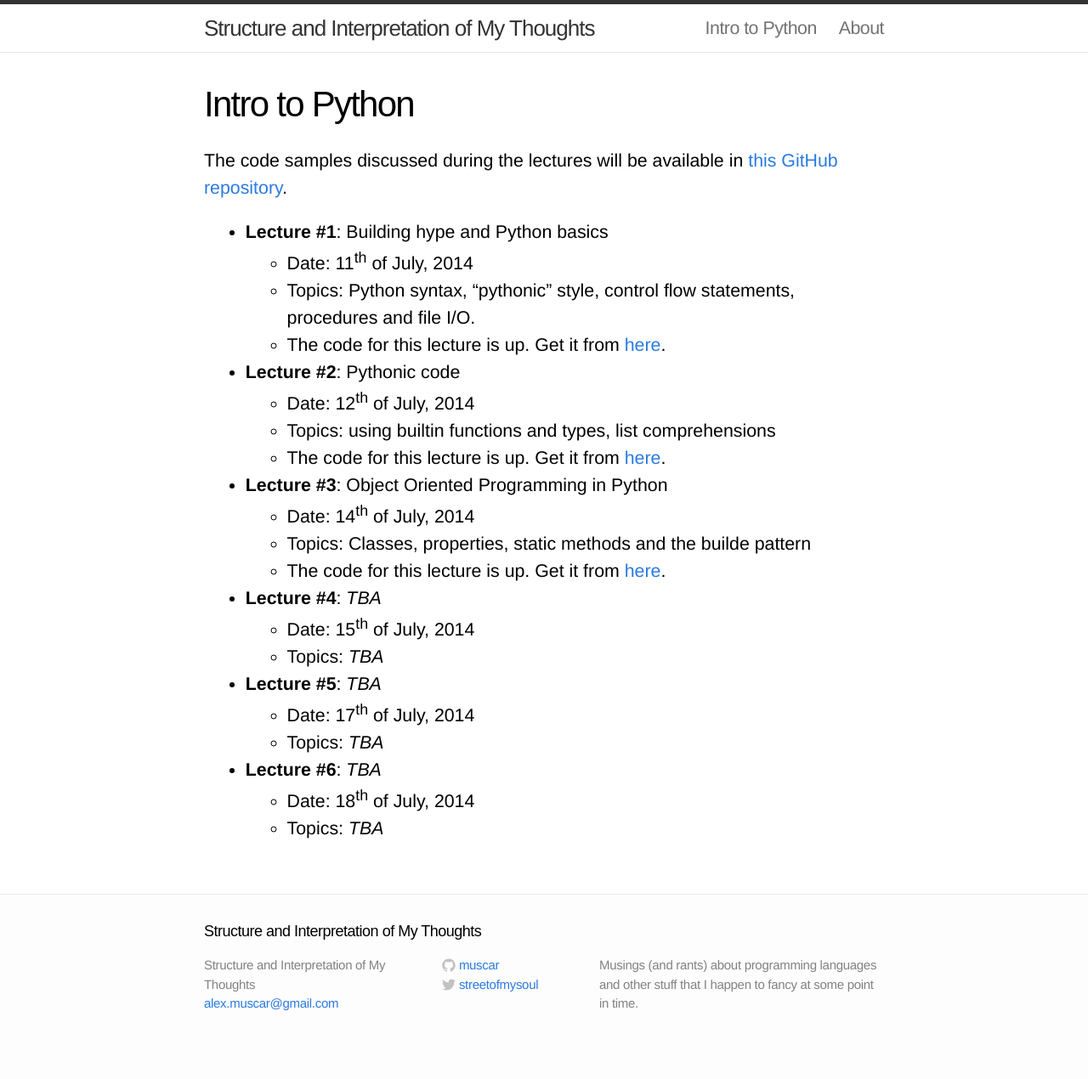
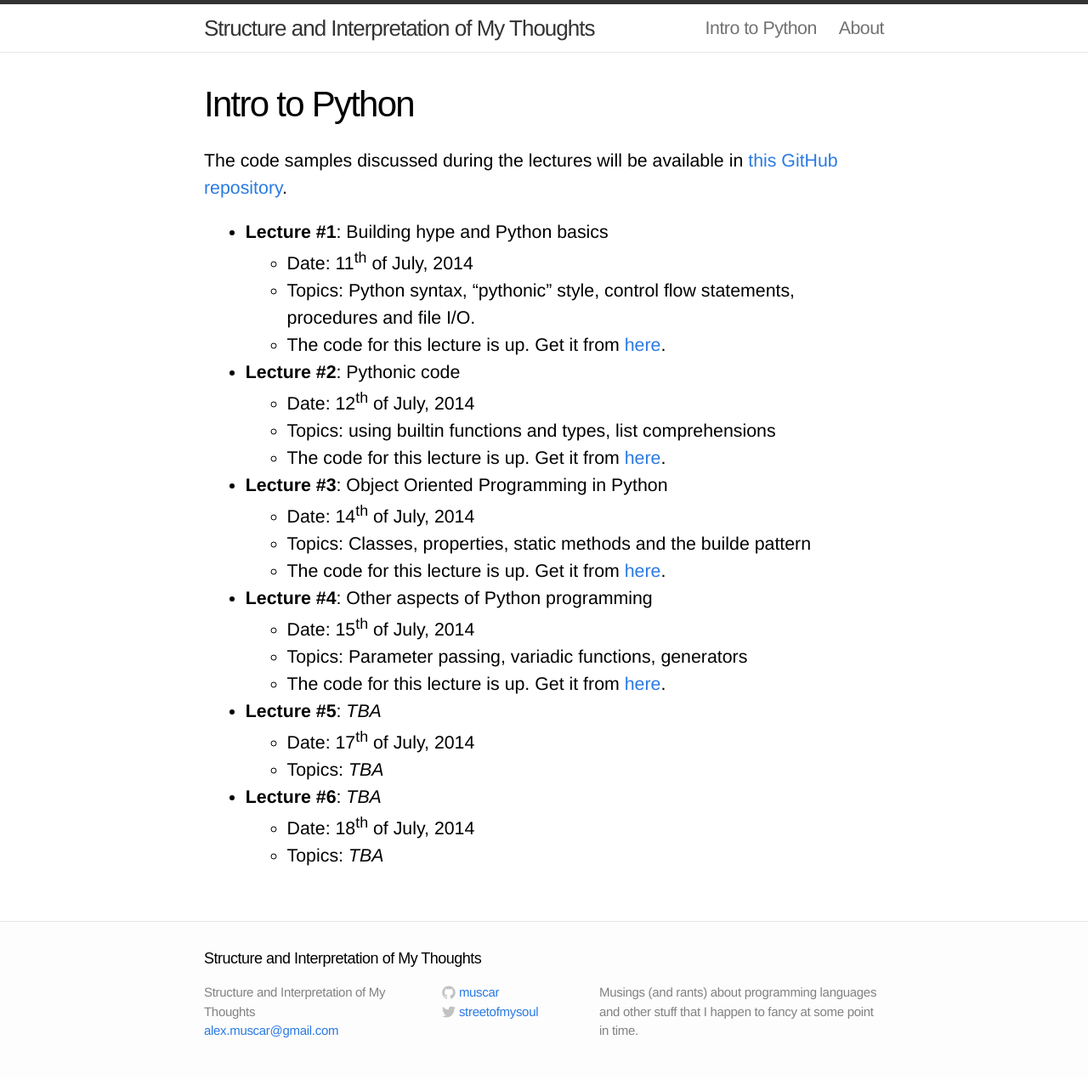
Before and after one commit to muscar/muscar.github.com, a Jekyll site: the page built from intro-to-python.md, in a window 1280 px wide. Shown: the whole page at 85% size. Built offline with Jekyll 4.4.1, drawn with Linux system fonts in a browser that asks for light colours; before the commit the page ends 1238 px from its top, so only the background shows below that.

Commit message:
Added code for open4tech lecture #4.

```diff
--- a/intro-to-python.md
+++ b/intro-to-python.md
@@ -20,9 +20,10 @@ procedures and file I/O.
     - Date: 14<sup>th</sup> of July, 2014
     - Topics: Classes, properties, static methods and the builde pattern
     - The code for this lecture is up. Get it from [here](https://github.com/muscar/open4tech-intro-to-python/tree/master/lecture3).
-* **Lecture #4**: _TBA_
+* **Lecture #4**: Other aspects of Python programming
     - Date: 15<sup>th</sup> of July, 2014
-    - Topics: _TBA_
+    - Topics: Parameter passing, variadic functions, generators
+    - The code for this lecture is up. Get it from [here](https://github.com/muscar/open4tech-intro-to-python/tree/master/lecture4).
 * **Lecture #5**: _TBA_
     - Date: 17<sup>th</sup> of July, 2014
     - Topics: _TBA_
```
